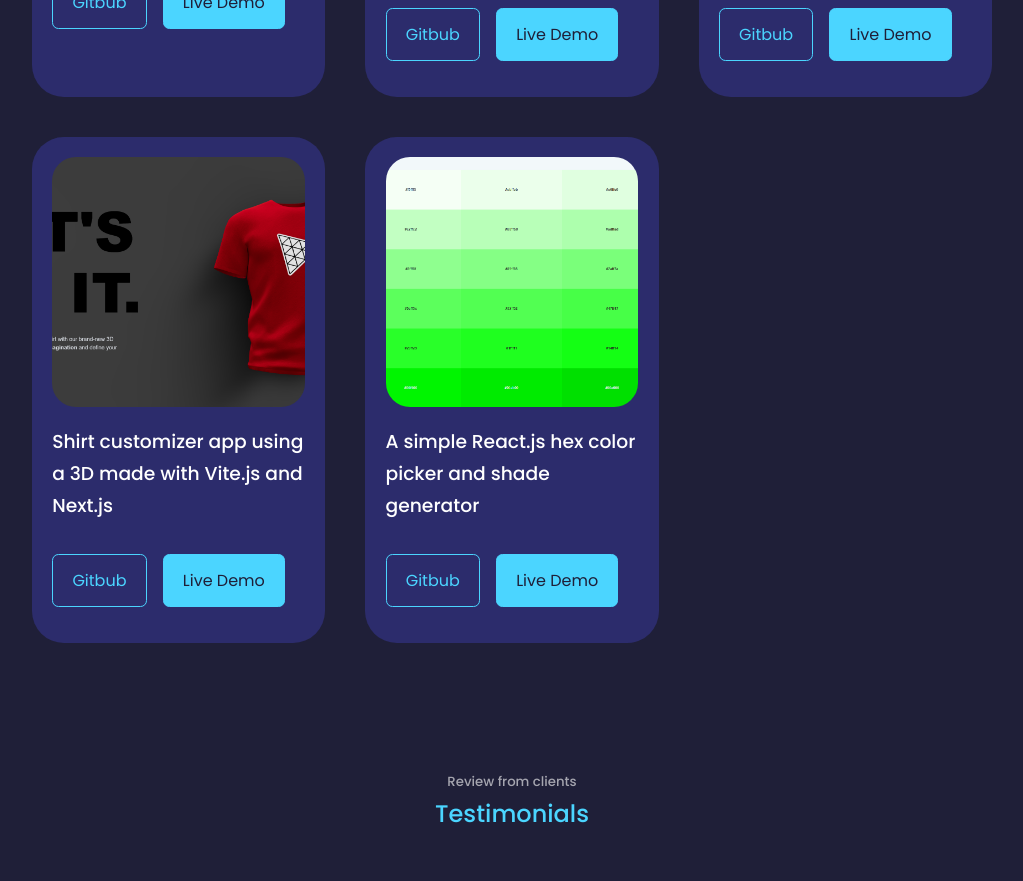
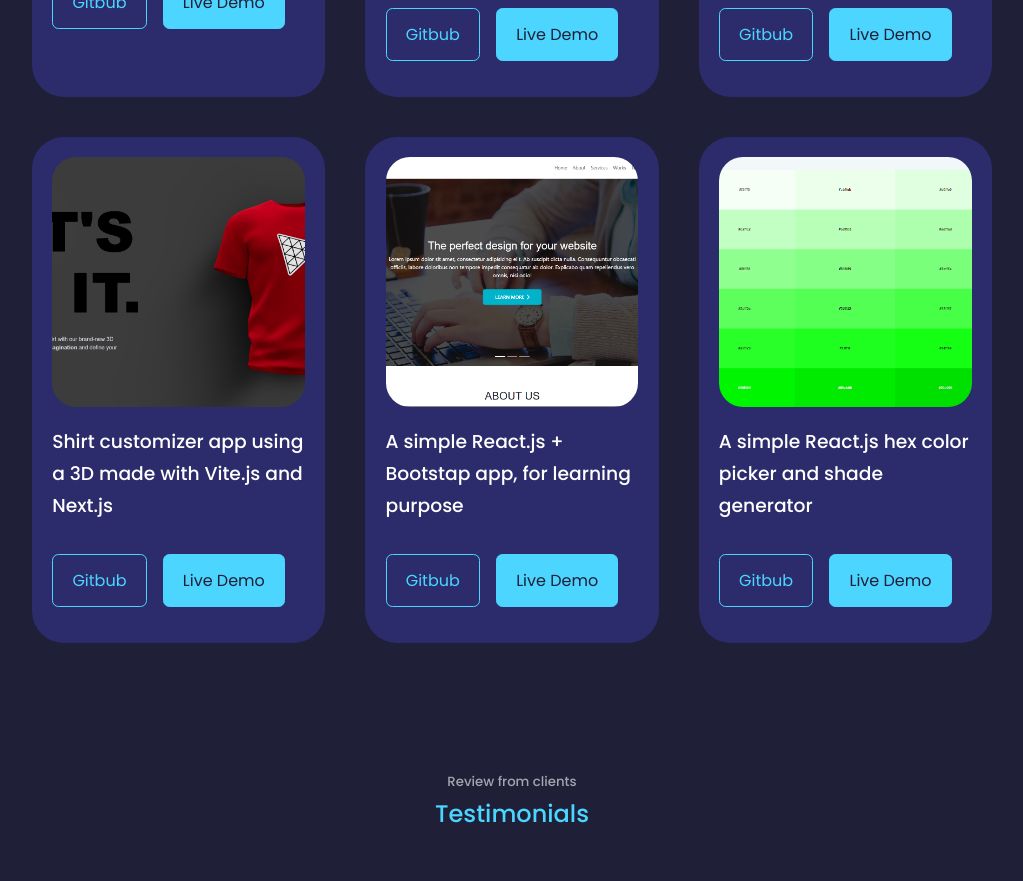
Before and after one commit to remus00/ReactPortfolio, a React (Create React App) app: page / in a window 1280 px wide. Shown: the part 2860-3741 px from the top of the page, without its empty margins (128-1151 px from the left). Built offline with nearby package versions, Linux system fonts and the light colour scheme.

Commit message:
Adding corporateApp to the portfolio project

```diff
--- a/src/components/portfolio/Portfolio.jsx
+++ b/src/components/portfolio/Portfolio.jsx
@@ -5,6 +5,7 @@ import IMDbImg from "../../assets/IMDb.png";
 import MetaversusImg from "../../assets/metaversus.png";
 import CustomShirt from "../../assets/shirt-customizer.png";
 import ColorPicker from "../../assets/colorPicker.png";
+import CorporateApp from "../../assets/corporate-app.png";
 
 const data = [
     {
@@ -37,6 +38,13 @@ const data = [
     },
     {
         id: 5,
+        image: CorporateApp,
+        title: "A simple React.js + Bootstap app, for learning purpose",
+        github: "https://github.com/remus00/Corporate-App",
+        demo: "https://corporate-app.vercel.app/",
+    },
+    {
+        id: 6,
         image: ColorPicker,
         title: "A simple React.js hex color picker and shade generator",
         github: "https://github.com/remus00/ColorPicker",
```
Also changed, not shown: src/assets/corporate-app.png (added).
